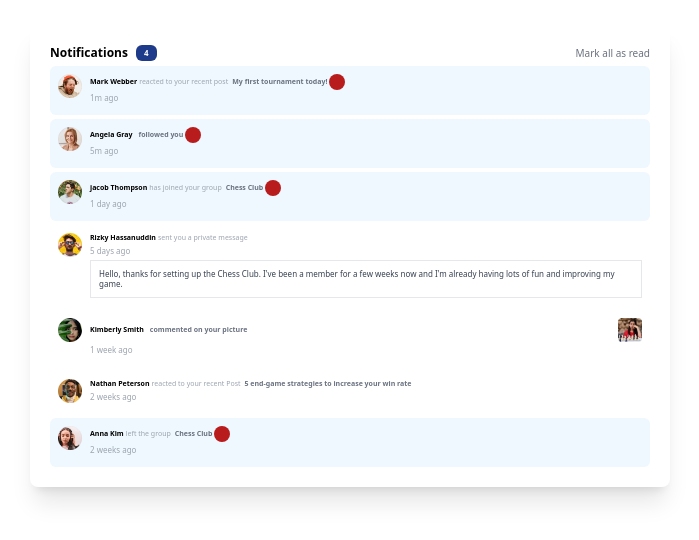
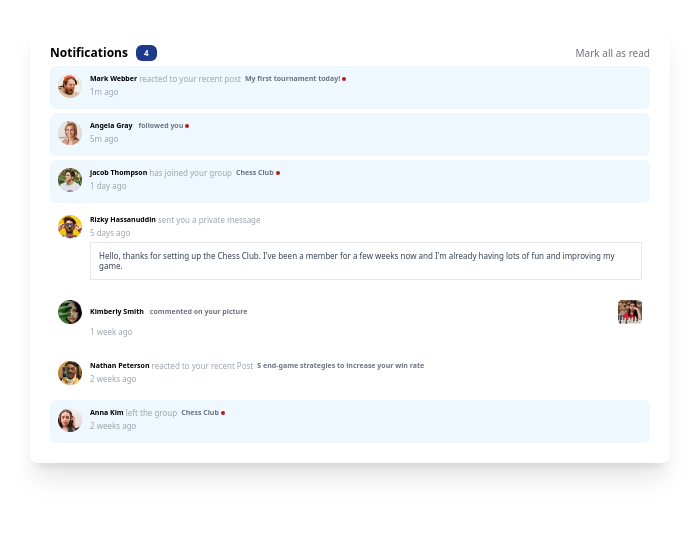
Before and after one commit to othman56/Frontend-Mentor-Notification-page, a React (Vite) app: page / in a window 1280 px wide. Shown: the top 540 px of the page, without its empty margins (290-989 px from the left). Built offline with nearby package versions, Linux system fonts and the light colour scheme.

Commit message:
updating the UI

```diff
--- a/src/components/NotificationContents.jsx
+++ b/src/components/NotificationContents.jsx
@@ -10,14 +10,14 @@ const NotificationContents = ({notifications, toggleReadNotification}) => {
             <div className='notification_image'><img className='size-6' src={image} alt="Profile" /></div>
             <div className='flex-1 items-center justify-around leading-[10px]'>
               <div className=' flex justify-between items-center'>
-                <p className='items-center text-[6px] md:text-[7px] text-gray-400 md:text-nowrap md:flex'>
+                <p className='items-center text-[8px] md:text-[8px] text-gray-400 md:text-nowrap md:flex'>
                   <span className='text-[7px] text-nowrap font-bold text-black hover:text-blue-700 hover:cursor-pointer mr-[2px]'>
                     {name} </span>
                   {text}
                   <span className='text-wrap text-[7px] font-bold text-gray-500 hover:cursor-pointer ml-1 hover:text-blue-700'>
                     {post}
                   </span>
-                  {read === false ? (<span className='size-4 rounded-lg bg-red-700 ml-[2px]' ></span>) : null}
+                  {read === false ? (<span className='size-1 rounded-lg bg-red-700 ml-[2px]' ></span>) : null}
                 </p>
                 <div>
                   {sideImg && <img className='size-6 hover:cursor-pointer' src={sideImg}/>}
```
